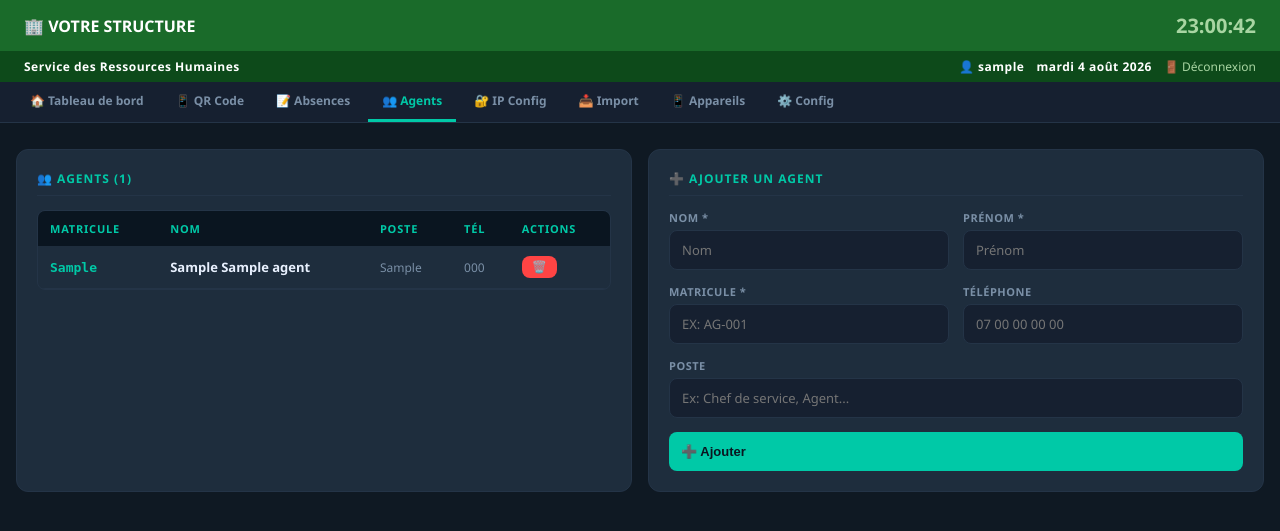
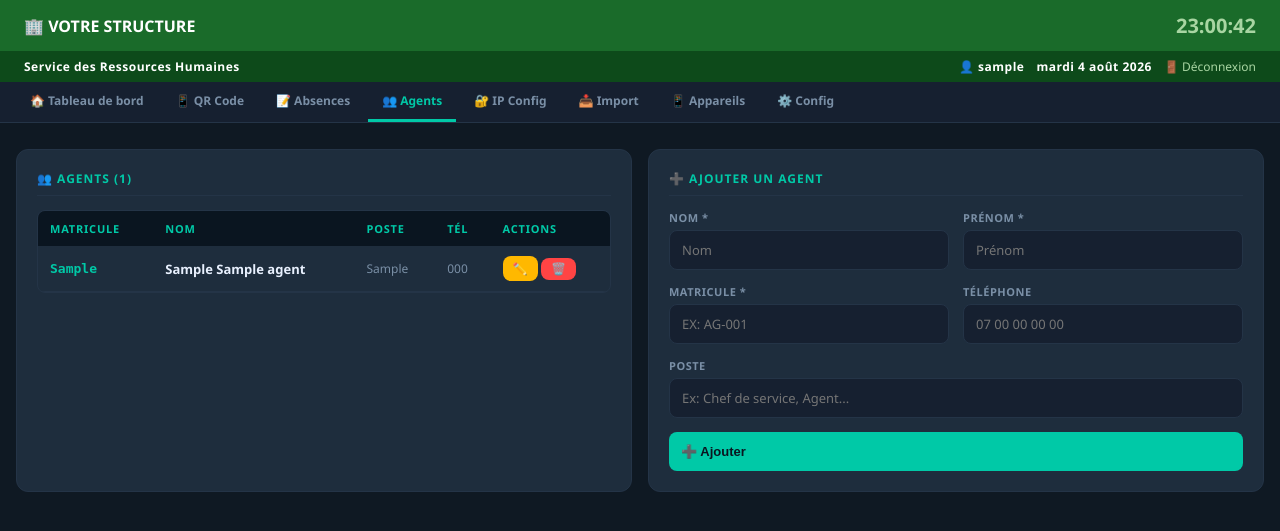
Before and after one commit to alainbolou79-lgtm/pointage-ande, a Flask app: page /agents in a window 1280 px wide. Shown: the top 531 px of the page. Run offline with Flask 3, Linux system fonts and the light colour scheme; the visitor is signed in with stand-in values (Sample User, id 1); data comes from the database, SQL or seed files in the repository; tables that the repository leaves empty hold one stand-in row (values such as "Sample post").

Commit message:
Ajouter bouton modifier agents

```diff
--- a/templates/agents.html
+++ b/templates/agents.html
@@ -15,10 +15,11 @@
           <td style="font-size:12px;color:var(--text-dim)">{{ a.poste or '—' }}</td>
           <td style="font-size:12px;color:var(--text-dim)">{{ a.telephone or '—' }}</td>
           <td>
-            <form method="post" action="{{ url_for('supprimer_agent', aid=a.id) }}"
-                  onsubmit="return confirm('Supprimer ?')" style="display:inline">
-              <button class="btn btn-danger btn-sm" type="submit">🗑️</button>
-            </form>
+            <a href="{{ url_for('modifier_agent', aid=a.id) }}" class="btn btn-warning btn-sm">✏️</a>
+              <form method="post" action="{{ url_for('supprimer_agent', aid=a.id) }}"
+                    onsubmit="return confirm('Supprimer ?')" style="display:inline">
+                <button class="btn btn-danger btn-sm" type="submit">🗑️</button>
+              </form>
           </td>
         </tr>
         {% else %}
```
